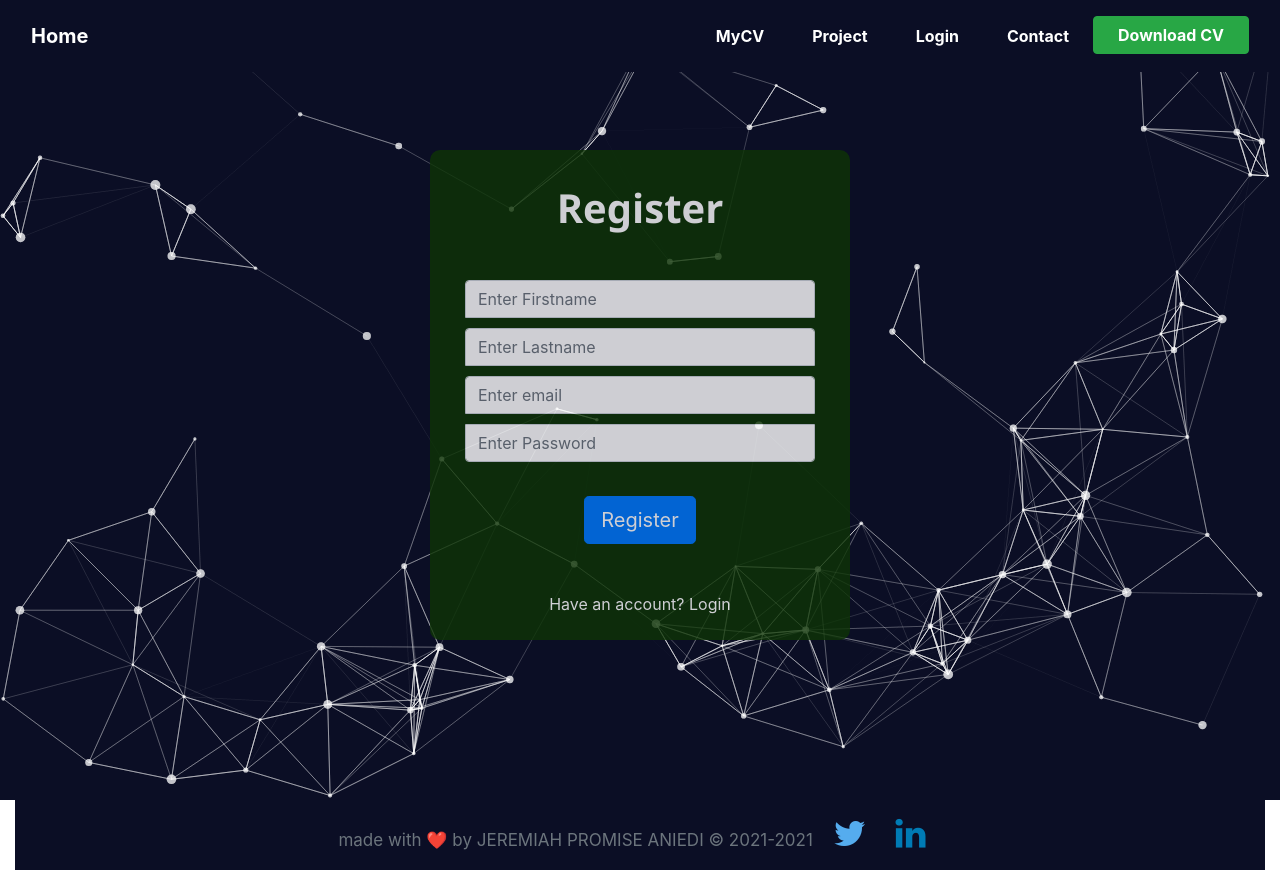
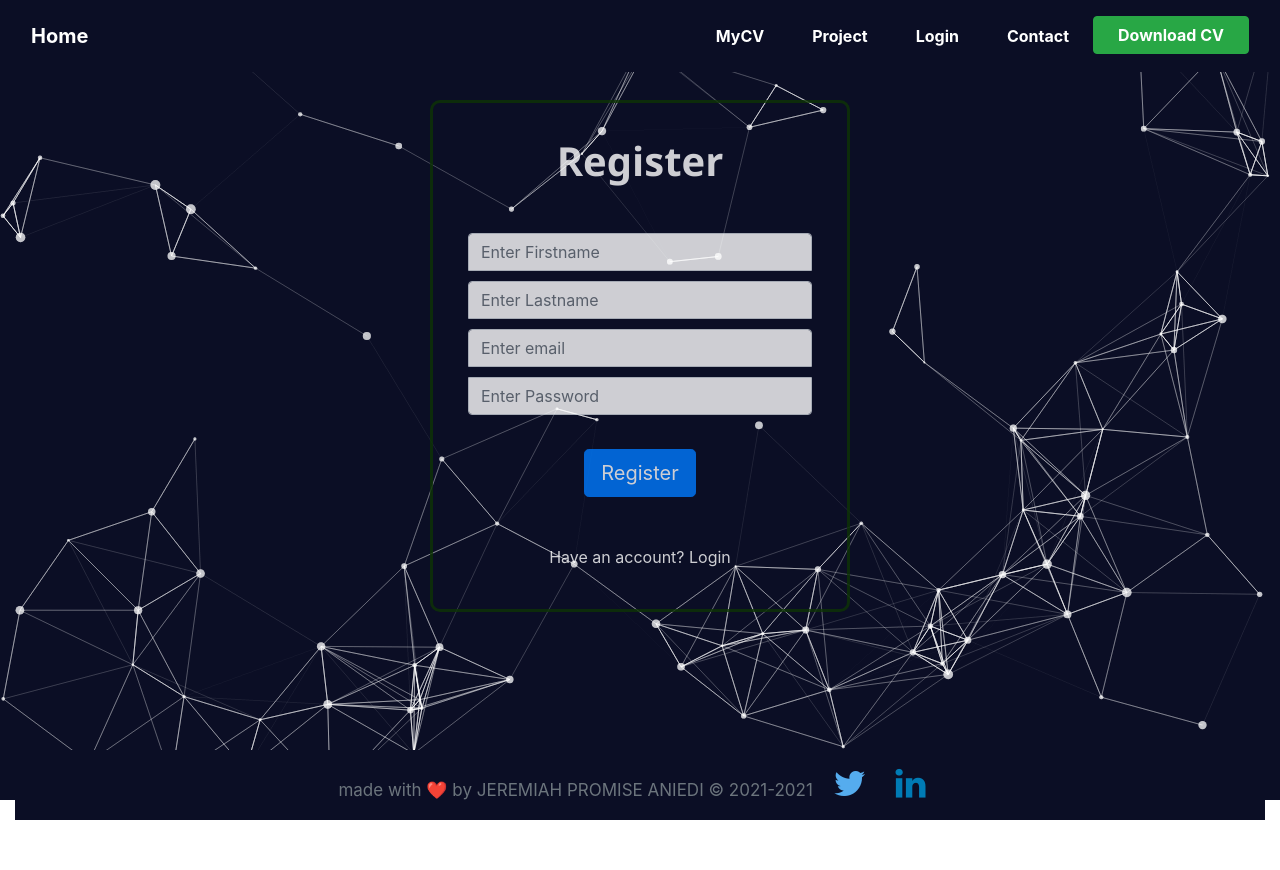
Before and after one commit to promisejeremiah/My-Portfolio, a React (Create React App) app: page /register in a window 1280 px wide. After the commit the page ends 820 px from the top, so only its background shows below. Built offline with nearby package versions, Linux system fonts and the light colour scheme.

Commit message:
Update Register.css

```diff
--- a/src/pages/Register.css
+++ b/src/pages/Register.css
@@ -29,10 +29,10 @@
 
 .reg-form {
     padding-top: 10px;
-    margin-top: 150px;
+    margin-top: 100px;
     padding-left: 35px;
     padding-right: 35px;
-    background-color: #0E3506;
+    border: #0E3506 3px solid;
     border-radius: 10px;
     margin-left: -50px;
     margin-right: -50px;
```
